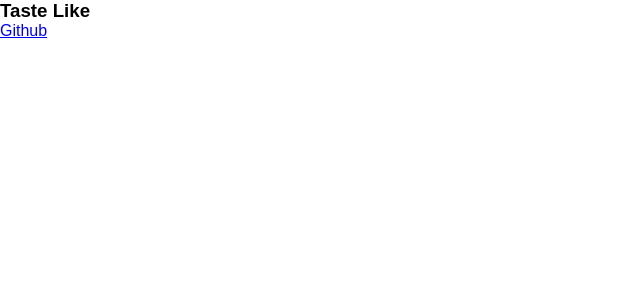
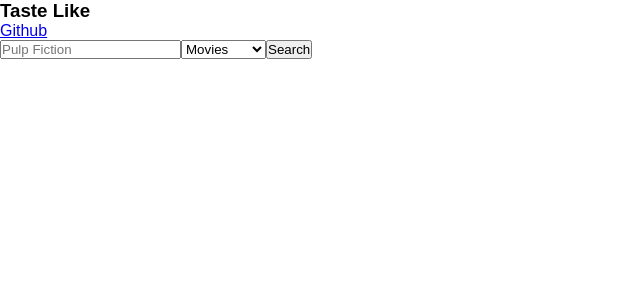
Before and after one commit to juanpichvrdo/Taste-Discovery, a React (Create React App) app: page / in a window 1280 px wide. Shown: the top 300 px of the page, without its empty margins (0-640 px from the left). Built offline with nearby package versions, Linux system fonts and the light colour scheme.

Commit message:
Added search functionality and integrated TasteDive API with a CORS proxy

```diff
--- a/src/App.js
+++ b/src/App.js
@@ -2,12 +2,26 @@ import React, { Component } from "react";
 import "./App.css";
 
 import Header from "./components/Header/Header";
+import Search from "./components/Search/Search";
 
 class App extends Component {
+  getRecommendations = async (searchInput, mediaType) => {
+    const proxyUrl = "https://cors-anywhere.herokuapp.com/";
+    const apiUrl =
+      mediaType !== "everything"
+        ? `https://tastedive.com/api/similar?k=320727-TasteLik-SK1UUNYY&q=${searchInput}&type=${mediaType}&info=1`
+        : `https://tastedive.com/api/similar?k=320727-TasteLik-SK1UUNYY&q=${searchInput}&info=1`;
+    const response = await fetch(proxyUrl + apiUrl);
+
+    const recommendations = await response.json();
+    console.log(recommendations);
+  };
+
   render() {
     return (
       <div>
         <Header />
+        <Search getRecommendations={this.getRecommendations} />
       </div>
     );
   }
--- a/src/components/Header/Header.js
+++ b/src/components/Header/Header.js
@@ -4,9 +4,7 @@ const Header = () => {
   return (
     <header>
       <h3>Taste Like</h3>
-      <a href="https://github.com/juanpichvrdo/Taste-Like" target="_blank">
-        Github
-      </a>
+      <a href="https://github.com/juanpichvrdo/Taste-Like">Github</a>
     </header>
   );
 };
--- /dev/null
+++ b/src/components/Search/Search.js
@@ -0,0 +1,48 @@
+import React, { Component } from "react";
+
+export default class Search extends Component {
+  state = {
+    searchInput: "",
+    mediaType: "movies"
+  };
+
+  handleOnChange = e => {
+    this.setState({ [e.target.name]: e.target.value });
+  };
+
+  handleSubmit = e => {
+    e.preventDefault();
+    const { mediaType, searchInput } = this.state;
+
+    this.props.getRecommendations(searchInput, mediaType);
+  };
+
+  render() {
+    return (
+      <div>
+        <form onSubmit={this.handleSubmit}>
+          <input
+            type="text"
+            value={this.state.searchInput}
+            onChange={this.handleOnChange}
+            name="searchInput"
+            placeholder="Pulp Fiction"
+          />
+          <select
+            value={this.state.mediaType}
+            onChange={this.handleOnChange}
+            name="mediaType"
+          >
+            <option value="music">Music</option>
+            <option value="movies">Movies</option>
+            <option value="shows">TV Shows</option>
+            <option value="books">Books</option>
+            <option value="games">Games</option>
+            <option value="everything">Everything</option>
+          </select>
+          <button type="submit">Search</button>
+        </form>
+      </div>
+    );
+  }
+}
```
